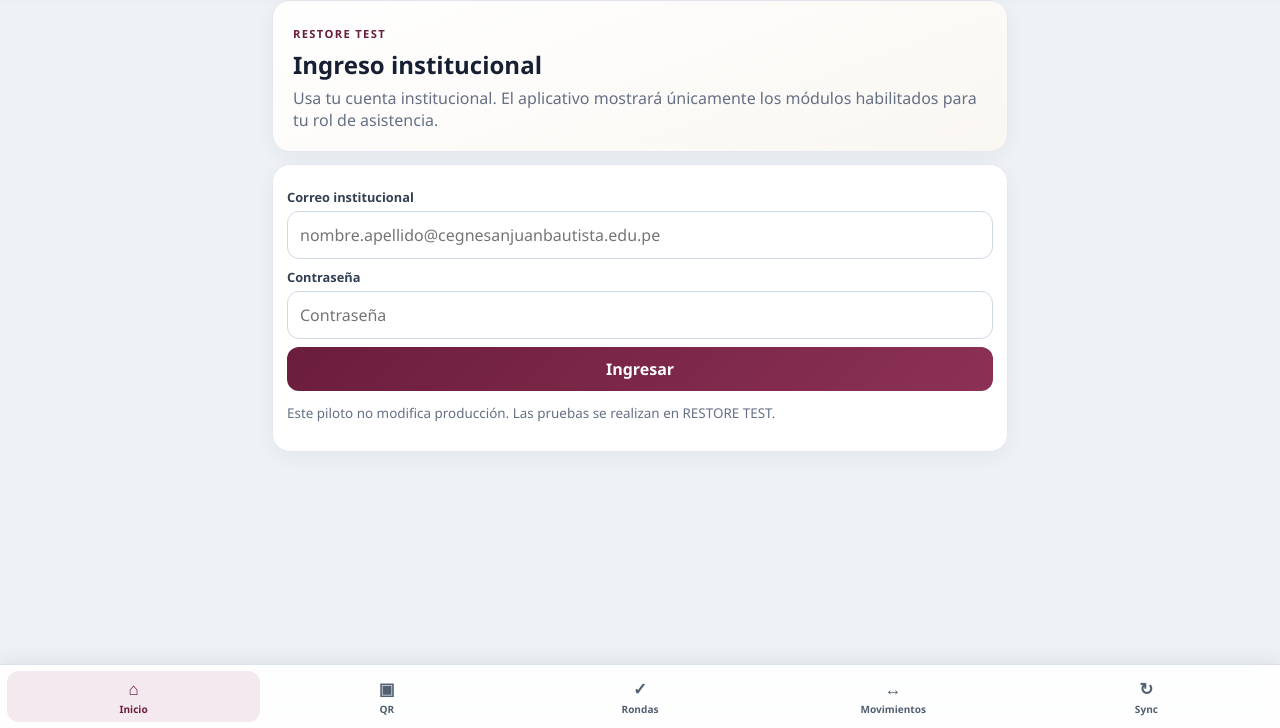
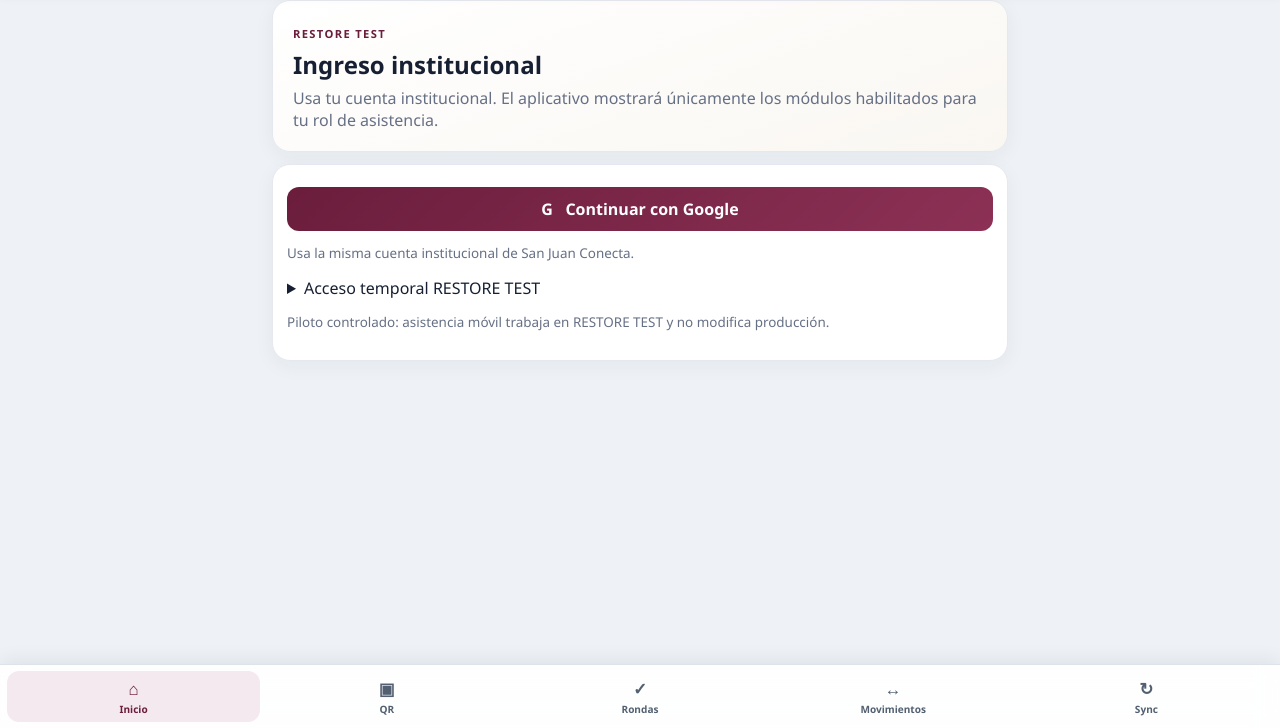
Before and after one commit to imageninstitucional-ui/san-juan-conecta-movil-piloto, a plain HTML site: page index.html in a window 1280 px wide. Shown: the part 72-800 px from the top of the page. Drawn offline with nearby package versions, Linux system fonts and the light colour scheme.

Commit message:
Móvil v1.1: acceso institucional con Google

```diff
--- a/index.html
+++ b/index.html
@@ -26,12 +26,19 @@
     <p>Usa tu cuenta institucional. El aplicativo mostrará únicamente los módulos habilitados para tu rol de asistencia.</p>
   </div>
   <div class="card">
-    <label>Correo institucional</label>
-    <input id="email" type="email" autocomplete="username" placeholder="nombre.apellido@cegnesanjuanbautista.edu.pe">
-    <label>Contraseña</label>
-    <input id="password" type="password" autocomplete="current-password" placeholder="Contraseña">
-    <button id="loginBtn" class="primary wide">Ingresar</button>
-    <p class="hint">Este piloto no modifica producción. Las pruebas se realizan en RESTORE TEST.</p>
+    <button id="googleLoginBtn" class="primary wide">G&nbsp;&nbsp; Continuar con Google</button>
+    <p id="oauthStatus" class="hint">Usa la misma cuenta institucional de San Juan Conecta.</p>
+    <details class="login-fallback">
+      <summary>Acceso temporal RESTORE TEST</summary>
+      <div style="margin-top:12px">
+        <label>Correo institucional</label>
+        <input id="email" type="email" autocomplete="username" placeholder="nombre.apellido@cegnesanjuanbautista.edu.pe">
+        <label>Contraseña</label>
+        <input id="password" type="password" autocomplete="current-password" placeholder="Contraseña">
+        <button id="loginBtn" class="soft wide">Ingresar temporalmente</button>
+      </div>
+    </details>
+    <p class="hint">Piloto controlado: asistencia móvil trabaja en RESTORE TEST y no modifica producción.</p>
   </div>
 </section>
 
```
